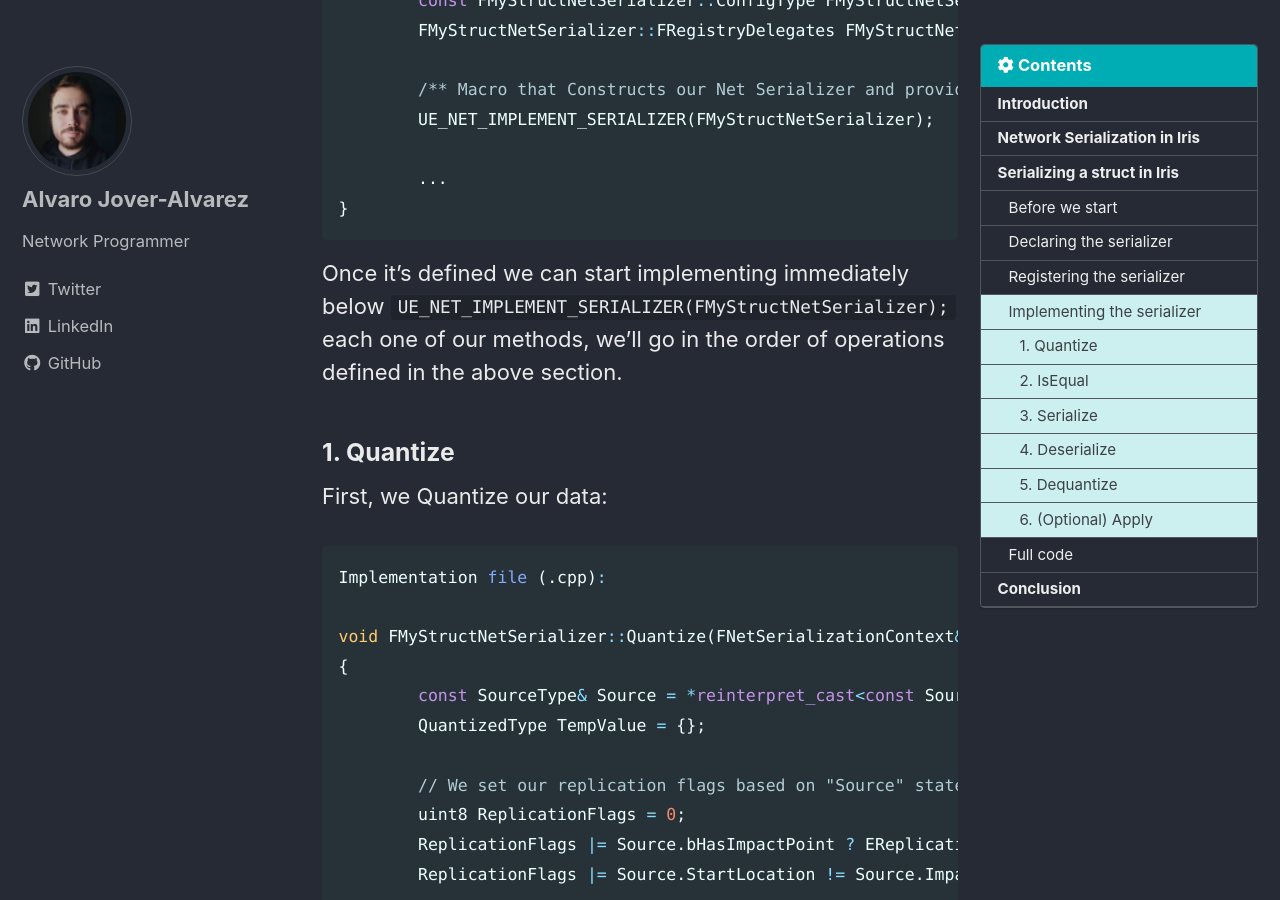
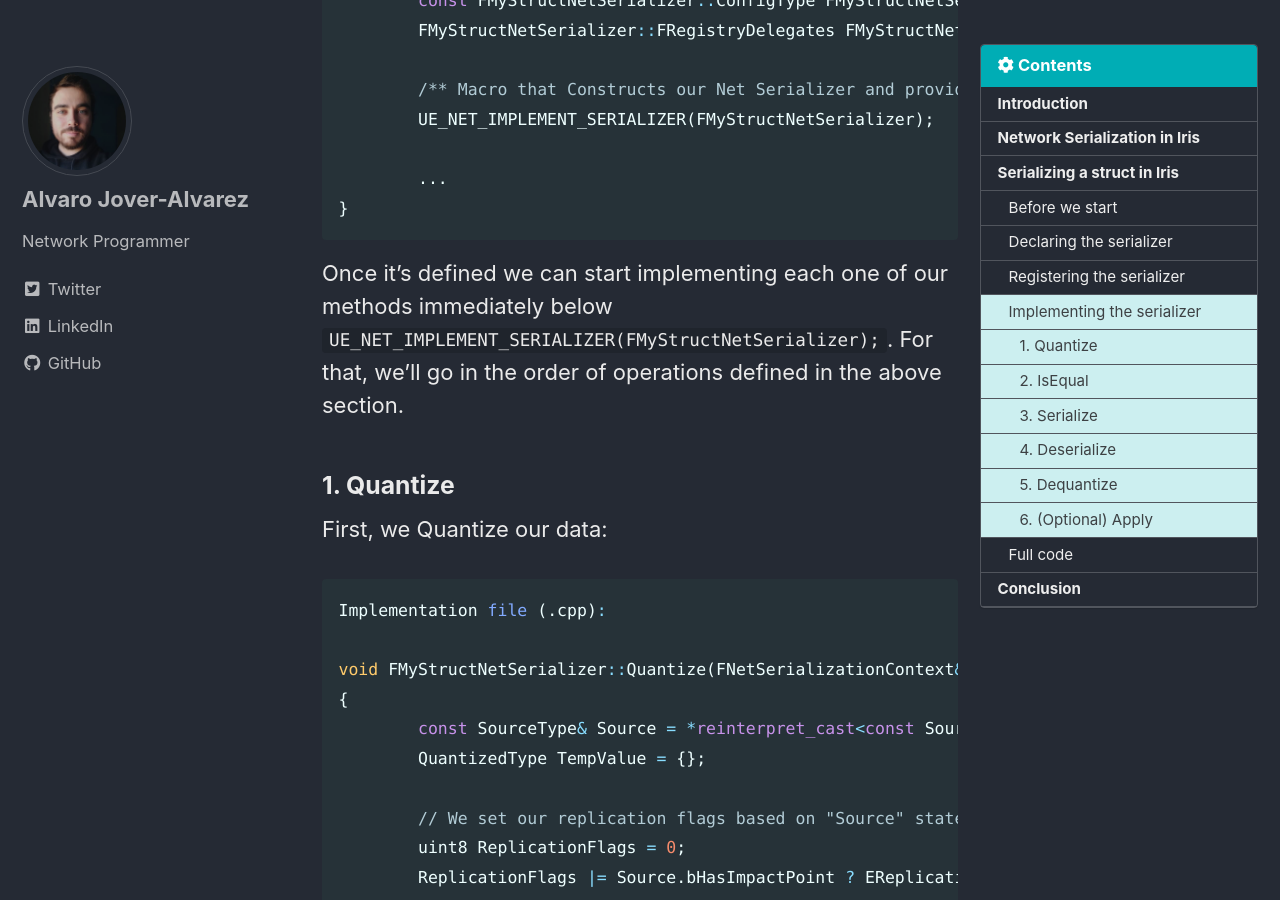
Before and after one commit to vorixo/devtricks, a Jekyll site: the page built from _posts/2026-02-08-iris-netserializers.md, in a window 1280 px wide and 900 px high, scrolled down 10106 px. Built offline with Jekyll 4.4.1, drawn with Linux system fonts in a browser that asks for light colours; cached includes are drawn as plain includes; some of the changed text lies outside the part shown.

Commit message:
[UPD] Net serializers update

```diff
--- a/_posts/2026-02-08-iris-netserializers.md
+++ b/_posts/2026-02-08-iris-netserializers.md
@@ -260,7 +260,7 @@ namespace UE::Net
 }
 {% endhighlight %}
 
-Once it's defined we can start implementing immediately below `UE_NET_IMPLEMENT_SERIALIZER(FMyStructNetSerializer);` each one of our methods, we'll go in the order of operations defined in the above section.
+Once it's defined we can start implementing each one of our methods immediately below `UE_NET_IMPLEMENT_SERIALIZER(FMyStructNetSerializer);`. For that, we'll go in the order of operations defined in the above section.
 
 ### 1. Quantize
 
```
Also changed, not shown: other parts of _posts/2026-02-08-iris-netserializers.md (+2 -1 lines).
